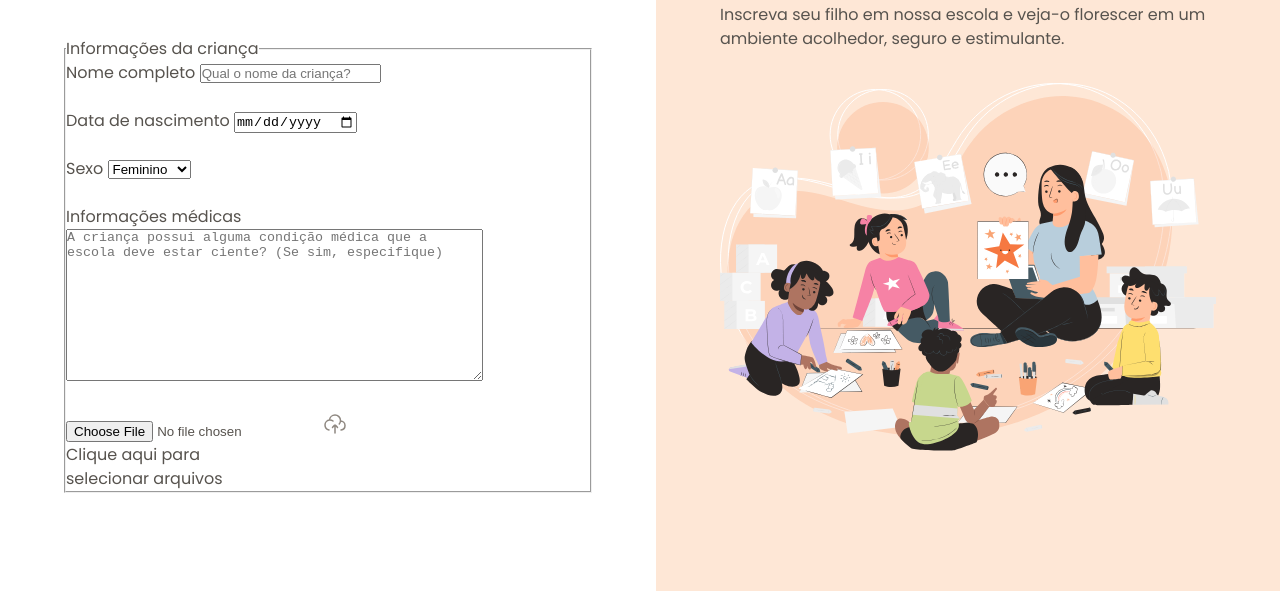
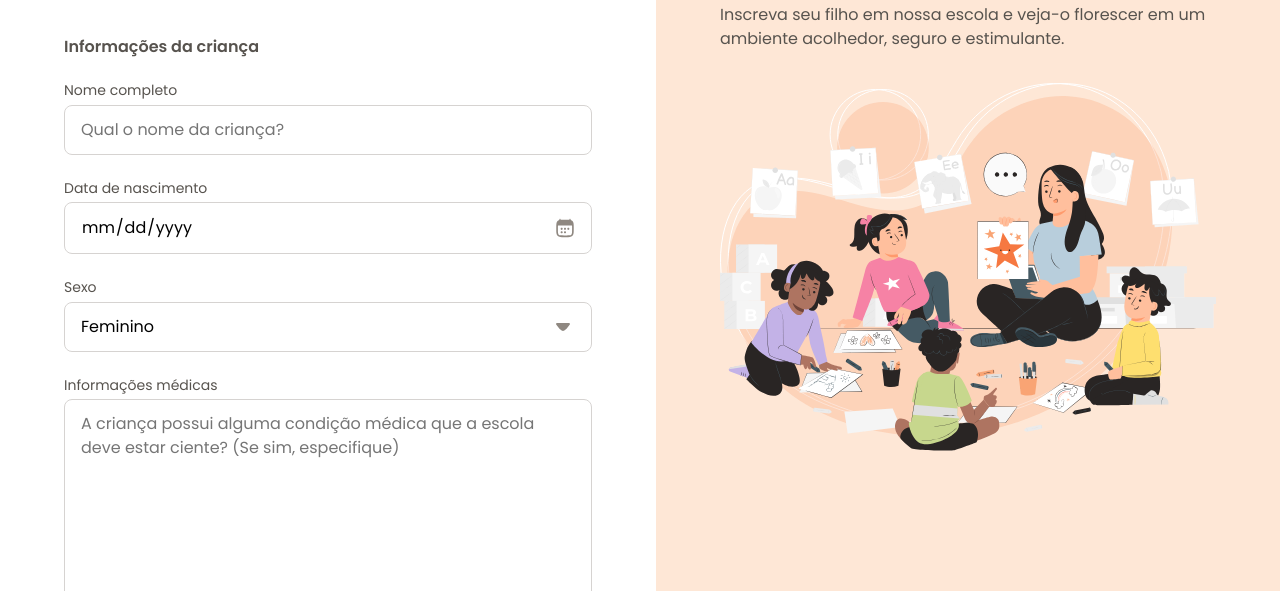
Before and after one commit to yvitim/enrollment-form, a plain HTML site: page index.html in a window 1280 px wide. Shown: the part 209-800 px from the top of the page. Drawn offline with Linux system fonts and the light colour scheme.

Commit message:
Applying styles to data and select inputs

```diff
--- /dev/null
+++ b/styles/fields/index.css
@@ -0,0 +1,54 @@
+input, textarea, select {
+  appearance: none;
+  width: 100%;
+  border-radius: 0.5rem;
+  border: 1px solid var(--stroke-default);
+  padding: 0.75rem 1rem;
+  font: var(--text);
+}
+
+label {
+  font: var(--text-sm);
+  color: var(--text-secondary);
+
+  display: block;
+  margin-bottom: 0.25rem;
+}
+
+input:focus,
+textarea:focus,
+select:focus {
+  outline: 0.25rem solid var(--surface-secondary);
+  border: 0.0125rem solid var(--stroke-highlight);
+
+  /* Compatibilidade com o browser Safari */
+  outline-offset: .1px;
+}
+
+input[type="date"] {
+  position: relative;
+
+  &::-webkit-calendar-picker-indicator {
+    opacity: 0;
+    cursor: pointer;
+  }
+
+  &::before {
+    content: "";
+    display: block;
+    background: url(../../assets/icons/calendar-03.svg) center/contain;
+    position: absolute;
+    right: 1rem;
+    top: 50%;
+    transform: translateY(-50%);
+    width: 1.25rem;
+    height: 1.25rem;
+  }
+}
+
+select {
+  background:
+  url(../../assets/icons/arrow-down-01.svg)
+  no-repeat
+  calc(100% - 1rem);
+}
--- /dev/null
+++ b/styles/forms.css
@@ -0,0 +1,10 @@
+@import url(./fields/index.css);
+
+fieldset {
+  border: none;
+}
+
+legend {
+  font: 600 1rem/125% var(--font-family);
+  margin-bottom: 1.5rem;
+}
--- a/styles/index.css
+++ b/styles/index.css
@@ -1,3 +1,4 @@
 @import url(./global.css);
 @import url(./layout.css);
 @import url(./utility.css);
+@import url(./forms.css);
```
